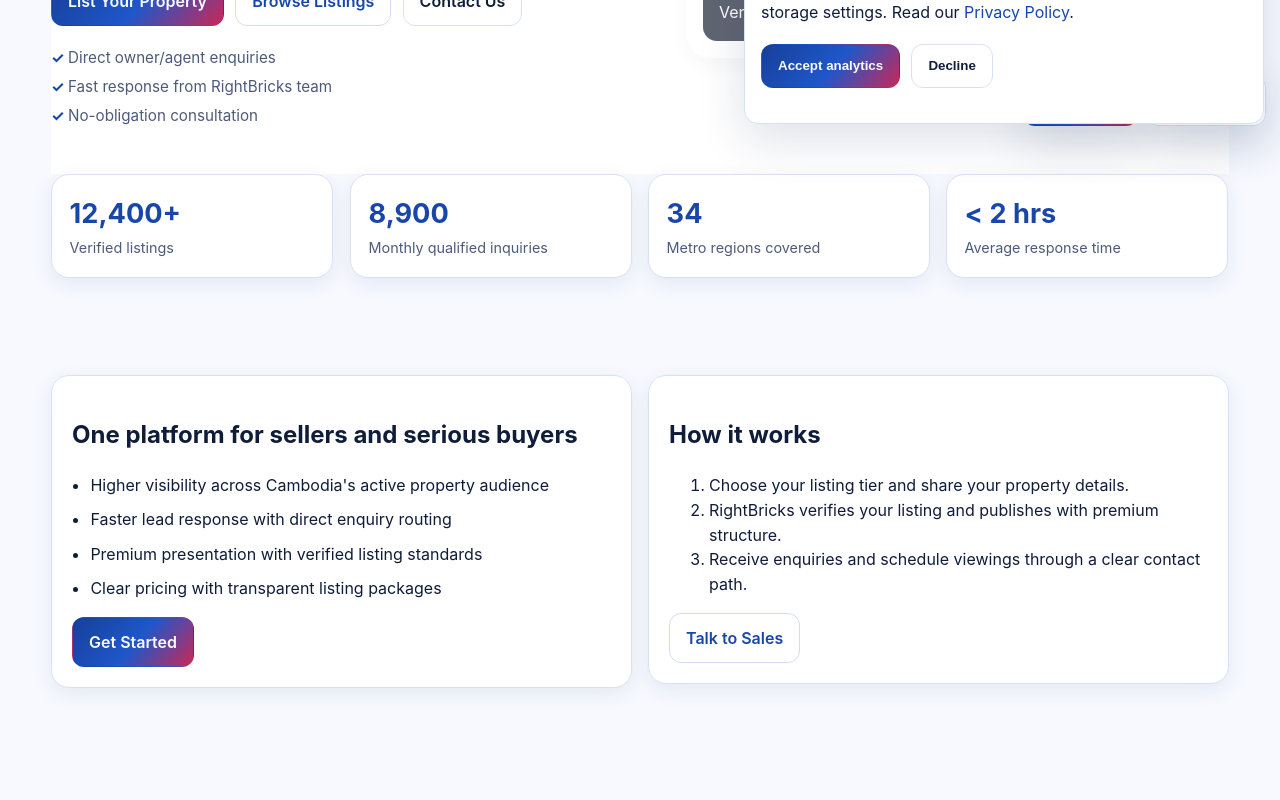
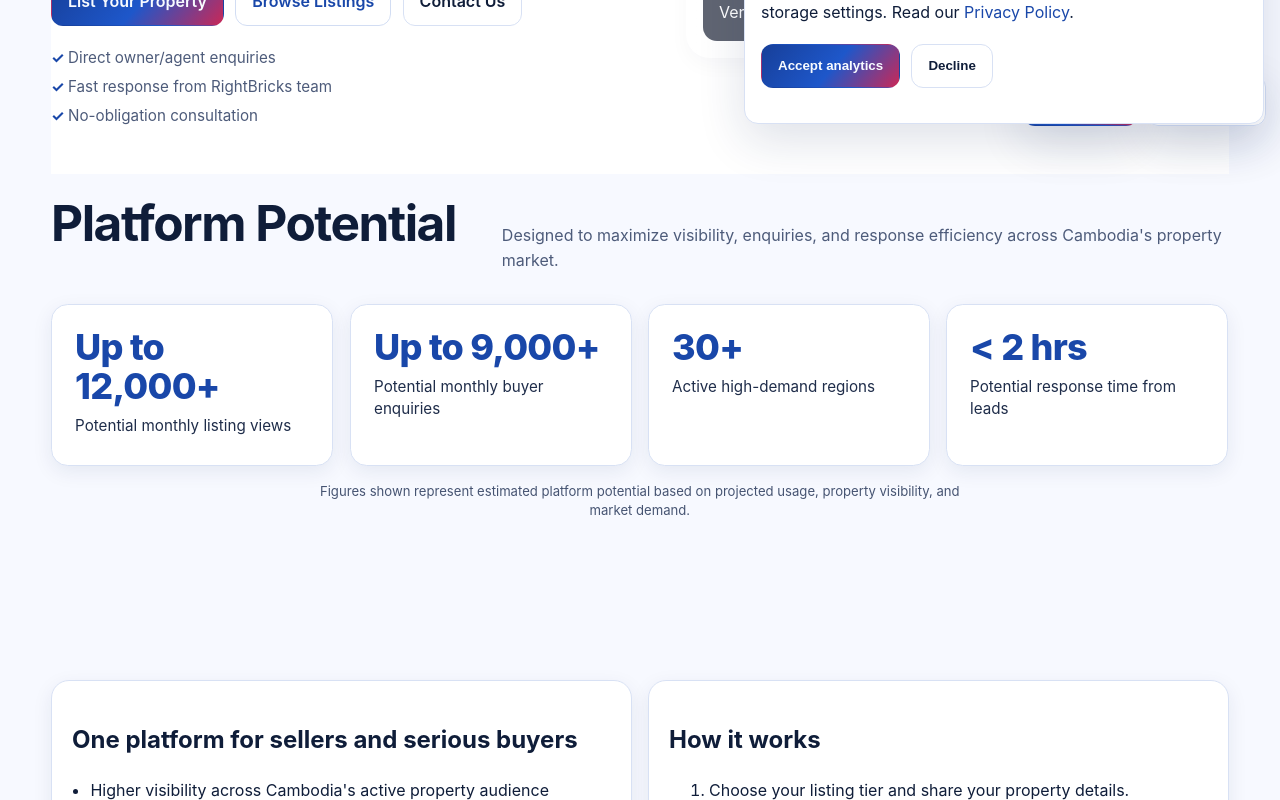
Before and after one commit to QualityCobaltDev/LotusBricks, a Next.js app: page / in a window 1280 px wide. Shown: the part 660-1460 px from the top of the page. Built offline with nearby package versions, Linux system fonts and the light colour scheme; no server answers; the database is empty; grey boxes are pictures that could not be loaded.

Commit message:
Refactor homepage stats into platform potential section

```diff
--- a/src/app/page.tsx
+++ b/src/app/page.tsx
@@ -4,7 +4,7 @@
 import { buildMetadata } from "@/lib/metadata";
 import { db, isDatabaseConfigured } from "@/lib/db";
 import { ListingCard } from "@/components/ui/listing-card";
-import { trustStats, testimonials } from "@/lib/site/content";
+import { testimonials } from "@/lib/site/content";
 import { isPrismaSchemaMismatch, logServerError } from "@/lib/observability";
 import { Prisma } from "@prisma/client";
 import { getPricingPlans } from "@/lib/pricing-settings";
@@ -13,6 +13,7 @@
 import { ParallaxLayer } from "@/components/ui/parallax-layer";
 import { getStaggerDelay } from "@/lib/motion";
 import { buildContactHref } from "@/lib/routing";
+import { PlatformPotential } from "@/components/site/platform-potential";
 
 export const metadata: Metadata = buildMetadata({
   title: "List Property & Get Qualified Leads in Cambodia",
@@ -97,16 +98,7 @@
         </Reveal>
       </section>
 
-      <section className="shell stat-grid">
-        {trustStats.map((item, index) => (
-          <Reveal key={item.label} delay={getStaggerDelay(index)}>
-            <article className="stat-card">
-              <p>{item.value}</p>
-              <span>{item.label}</span>
-            </article>
-          </Reveal>
-        ))}
-      </section>
+      <PlatformPotential />
 
       <section className="shell section two-col">
         <Reveal>
--- /dev/null
+++ b/src/components/site/platform-potential.tsx
@@ -0,0 +1,31 @@
+import { Reveal } from "@/components/ui/reveal";
+import { getStaggerDelay } from "@/lib/motion";
+import { platformPotentialDisclaimer, platformPotentialStats } from "@/lib/site/content";
+
+export function PlatformPotential() {
+  return (
+    <section className="shell section platform-potential">
+      <Reveal>
+        <div className="section-head platform-potential-head">
+          <h2>Platform Potential</h2>
+          <p className="muted">
+            Designed to maximize visibility, enquiries, and response efficiency across Cambodia&apos;s property market.
+          </p>
+        </div>
+      </Reveal>
+      <div className="stat-grid">
+        {platformPotentialStats.map((item, index) => (
+          <Reveal key={item.label} delay={getStaggerDelay(index)}>
+            <article className="stat-card potential-card">
+              <p>{item.value}</p>
+              <span>{item.label}</span>
+            </article>
+          </Reveal>
+        ))}
+      </div>
+      <Reveal delay={getStaggerDelay(platformPotentialStats.length)}>
+        <p className="platform-potential-disclaimer">{platformPotentialDisclaimer}</p>
+      </Reveal>
+    </section>
+  );
+}
--- a/src/lib/site/content.ts
+++ b/src/lib/site/content.ts
@@ -1,9 +1,12 @@
-export const trustStats = [
-  { label: "Verified listings", value: "12,400+" },
-  { label: "Monthly qualified inquiries", value: "8,900" },
-  { label: "Metro regions covered", value: "34" },
-  { label: "Average response time", value: "< 2 hrs" }
+export const platformPotentialStats = [
+  { value: "Up to 12,000+", label: "Potential monthly listing views" },
+  { value: "Up to 9,000+", label: "Potential monthly buyer enquiries" },
+  { value: "30+", label: "Active high-demand regions" },
+  { value: "< 2 hrs", label: "Potential response time from leads" }
 ];
+
+export const platformPotentialDisclaimer =
+  "Figures shown represent estimated platform potential based on projected usage, property visibility, and market demand.";
 
 export const testimonials = [
   {
--- a/src/styles/globals.css
+++ b/src/styles/globals.css
@@ -280,10 +280,36 @@
 .hero-card:hover img { transform: scale(1.04); }
 .hero-overlay { position: absolute; left: 1rem; right: 1rem; bottom: 1rem; background: var(--overlay); color: #fff; border-radius: 14px; padding: 1rem; display: grid; gap: .2rem; backdrop-filter: blur(8px); z-index: 2; }
 
+.platform-potential { padding-top: 1.4rem; }
+.platform-potential-head { margin-bottom: 1rem; }
+.platform-potential-head p { max-width: 72ch; }
 .stat-grid { display: grid; grid-template-columns: repeat(4,1fr); gap: 1rem; margin-bottom: 1rem; }
-.stat-card { background: var(--card); border: 1px solid var(--border); border-radius: var(--radius); padding: 1.1rem; box-shadow: var(--shadow-sm); }
-.stat-card p { margin: 0; font-size: 1.7rem; font-weight: 700; color: var(--primary); }
-.stat-card span { color: var(--muted-foreground); font-size: .9rem; }
+.stat-card {
+  background: var(--card);
+  border: 1px solid var(--border);
+  border-radius: clamp(14px, 1.3vw, 18px);
+  padding: clamp(1.15rem, 1.8vw, 1.6rem);
+  box-shadow: var(--shadow-sm);
+  display: grid;
+  align-content: start;
+  min-height: 162px;
+  transition: transform var(--motion-hover) var(--ease-smooth), box-shadow var(--motion-hover) var(--ease-smooth), border-color var(--motion-hover) var(--ease-smooth);
+}
+.stat-card p { margin: 0; font-size: clamp(1.9rem, 4vw, 2.25rem); line-height: 1.08; letter-spacing: -0.02em; font-weight: 800; color: var(--primary); }
+.stat-card span { color: color-mix(in srgb, var(--foreground) 74%, var(--muted-foreground)); font-size: .95rem; margin-top: .55rem; line-height: 1.45; max-width: 24ch; }
+.potential-card:hover {
+  transform: translateY(-5px);
+  box-shadow: var(--shadow-md);
+  border-color: color-mix(in srgb, var(--primary) 45%, var(--border));
+}
+.platform-potential-disclaimer {
+  margin: .9rem auto 0;
+  text-align: center;
+  font-size: .82rem;
+  line-height: 1.45;
+  color: color-mix(in srgb, var(--muted-foreground) 88%, var(--foreground));
+  max-width: 82ch;
+}
 
 .listing-grid { display: grid; grid-template-columns: repeat(auto-fill, minmax(290px, 1fr)); gap: 1.1rem; align-items: stretch; }
 .listing-card { background: var(--card); border: 1px solid var(--border); border-radius: var(--radius); overflow: hidden; box-shadow: var(--shadow-sm); transition: transform var(--motion-hover) var(--ease-smooth), box-shadow var(--motion-hover) var(--ease-smooth), border-color var(--motion-hover) var(--ease-smooth); height: 100%; display: flex; flex-direction: column; }
@@ -485,6 +511,8 @@
   .mobile-panel { top: 4.05rem; padding: .8rem 4vw 1rem; gap: .7rem; }
   .mobile-panel a { padding: .7rem .2rem; border-bottom: 1px solid var(--border); }
   .hero-actions, .hero-search, .filter-bar, .stat-grid, .pricing-grid, .password-row { grid-template-columns: 1fr; }
+  .stat-card { min-height: 0; }
+  .platform-potential-disclaimer { margin-top: .8rem; }
   .form-grid-2 { grid-template-columns: 1fr; }
   .filter-drawer { padding: .5rem .75rem; }
   .filter-drawer:not([open]) { padding-bottom: .35rem; }
```
